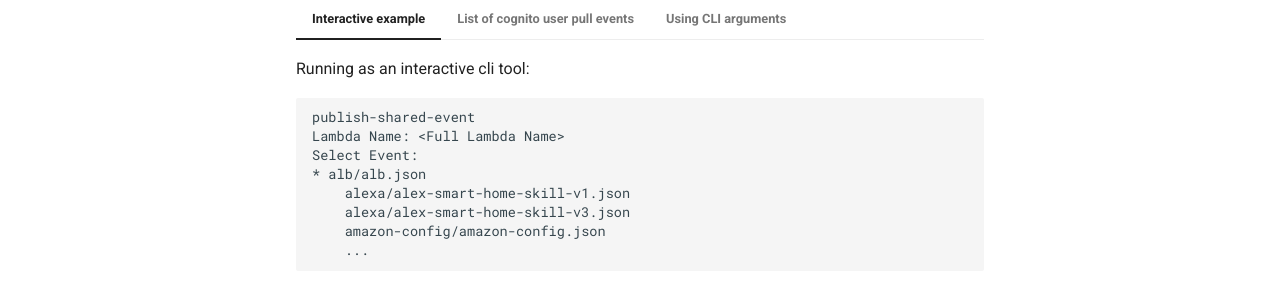
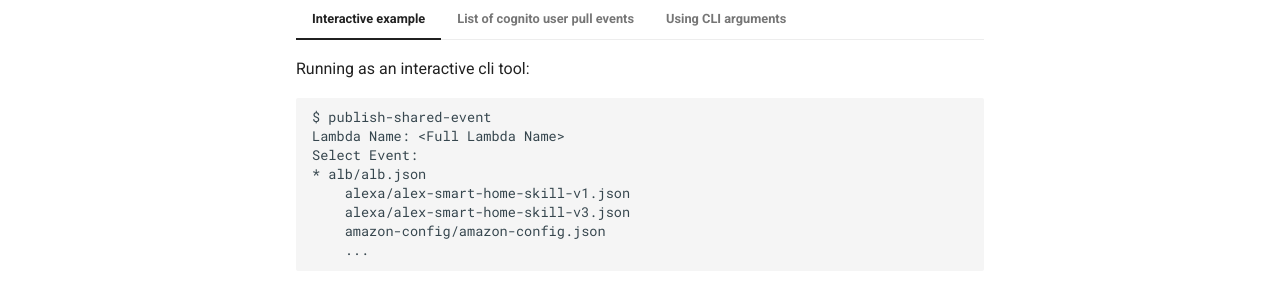
Before and after one commit to michaelbrewer/aws-lambda-events, an MkDocs documentation site: the page built from docs/lambda-resources.md, in a window 1280 px wide and 900 px high, scrolled down 525 px. Shown: the part 545-845 px from the top of the window. Built offline with MkDocs 1.6.1 and Material for MkDocs 9.7.7, drawn with Linux system fonts in a browser that asks for light colours; comment, search, counter and statistics services are not loaded.

Commit message:
chore: update docs

````diff
--- a/docs/lambda-resources.md
+++ b/docs/lambda-resources.md
@@ -37,7 +37,7 @@
     Running as an interactive cli tool:
 
     ```script
-    publish-shared-event
+    $ publish-shared-event
     Lambda Name: <Full Lambda Name>
     Select Event:
     * alb/alb.json
@@ -52,7 +52,7 @@
     Listing all the cognito user pull events:
 
     ```script
-    publish-shared-event --filtered-list cognito-user
+    $ publish-shared-event --filtered-list cognito-user
     Filtered list of supported event sources:
     cognito-user-pool/create-auth-challenge.json
     cognito-user-pool/custom-email-sender.json
````
